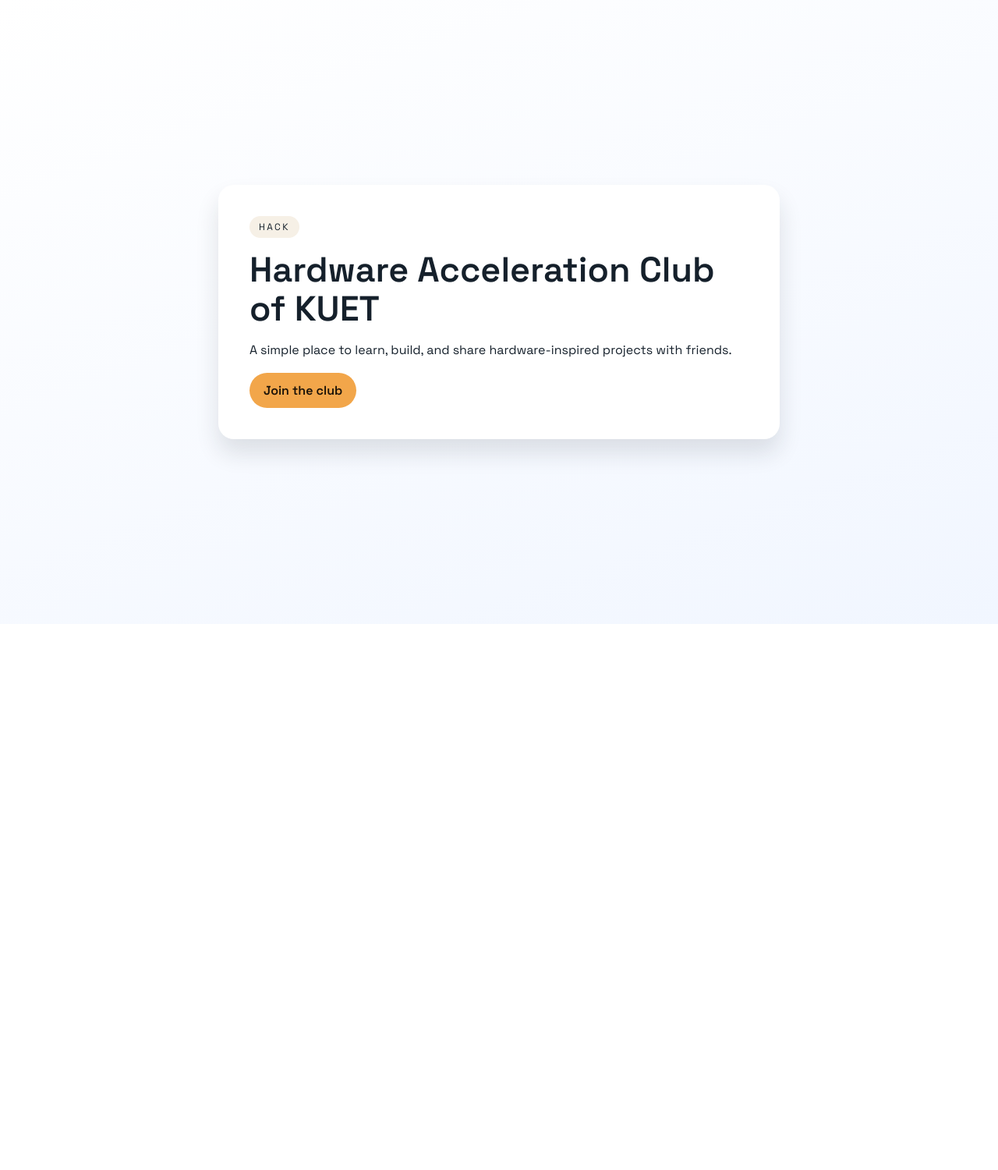
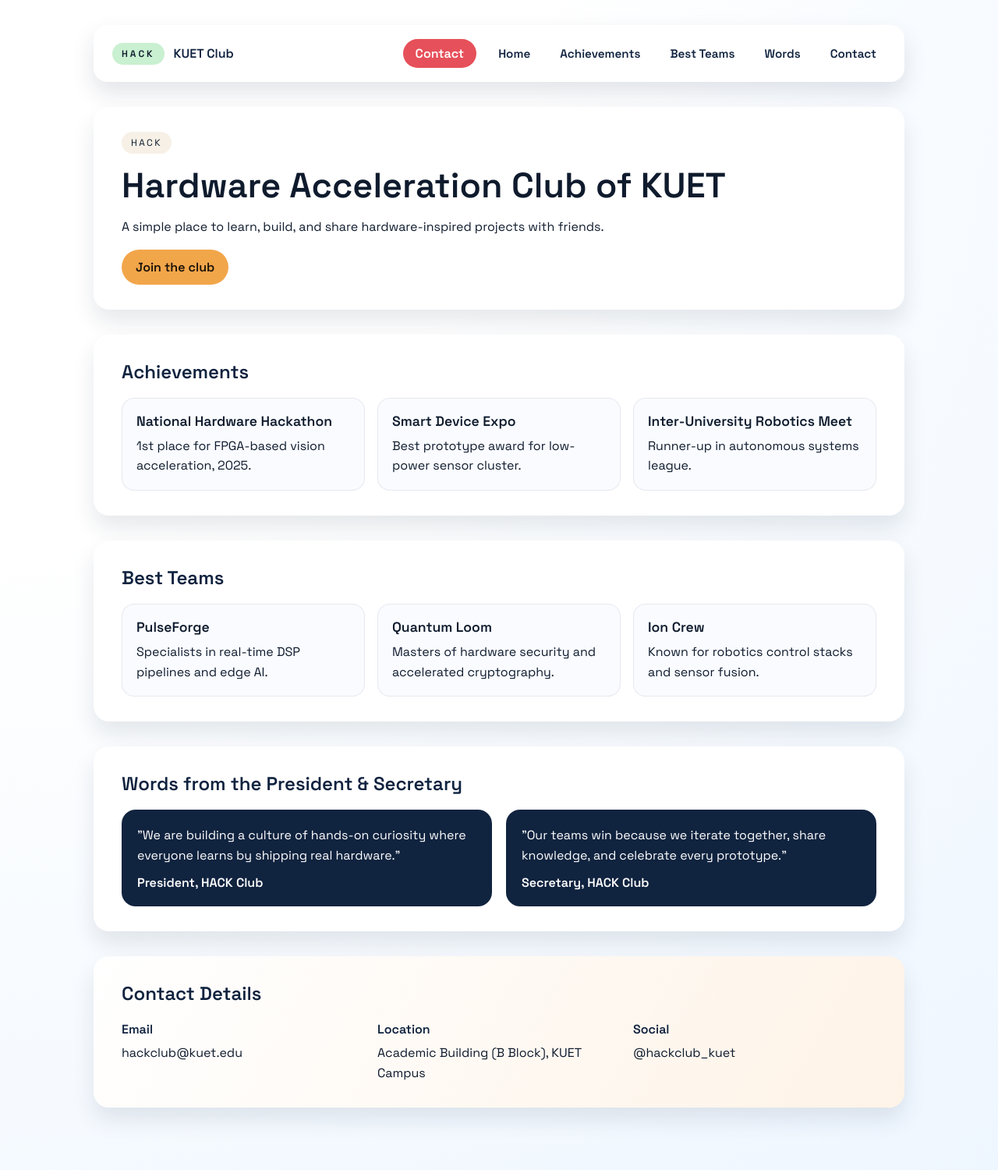
Before and after one commit to mehedii-13/HACK_Portfolio, a PHP site: page /hack.html in a window 1280 px wide. Shown: the whole page at 78% size. Before the commit the page ends 800 px from the top, so only its background shows below. Run offline with PHP 8.4, Linux system fonts and the light colour scheme.

Commit message:
Navigation bar added

```diff
--- a/hack.html
+++ b/hack.html
@@ -13,14 +13,102 @@
 		<link rel="stylesheet" href="style.css" />
 	</head>
 	<body>
-		<main class="hero">
+		<header class="site-header">
+			<div class="brand">
+				<span class="brand__mark">HACK</span>
+				<span class="brand__name">KUET Club</span>
+			</div>
+			<nav class="nav" aria-label="Primary">
+				<a class="nav__cta" href="#contact">Contact</a>
+				<ul class="nav__list">
+					<li><a class="nav__link" href="#home">Home</a></li>
+					<li><a class="nav__link" href="#achievements">Achievements</a></li>
+					<li><a class="nav__link" href="#teams">Best Teams</a></li>
+					<li><a class="nav__link" href="#words">Words</a></li>
+					<li><a class="nav__link" href="#contact">Contact</a></li>
+				</ul>
+			</nav>
+		</header>
+		<main class="page">
+			<section id="home" class="hero section">
 				<span class="hero__tag">HACK</span>
 				<h1>Hardware Acceleration Club of KUET</h1>
 				<p>
 					A simple place to learn, build, and share hardware-inspired projects
 					with friends.
 				</p>
-			<a class="btn" href="#">Join the club</a>
+				<a class="btn" href="#contact">Join the club</a>
+			</section>
+			<section id="achievements" class="section">
+				<h2 class="section__title">Achievements</h2>
+				<div class="card-grid">
+					<article class="card">
+						<h3>National Hardware Hackathon</h3>
+						<p>1st place for FPGA-based vision acceleration, 2025.</p>
+					</article>
+					<article class="card">
+						<h3>Smart Device Expo</h3>
+						<p>Best prototype award for low-power sensor cluster.</p>
+					</article>
+					<article class="card">
+						<h3>Inter-University Robotics Meet</h3>
+						<p>Runner-up in autonomous systems league.</p>
+					</article>
+				</div>
+			</section>
+			<section id="teams" class="section">
+				<h2 class="section__title">Best Teams</h2>
+				<div class="card-grid">
+					<article class="card">
+						<h3>PulseForge</h3>
+						<p>Specialists in real-time DSP pipelines and edge AI.</p>
+					</article>
+					<article class="card">
+						<h3>Quantum Loom</h3>
+						<p>Masters of hardware security and accelerated cryptography.</p>
+					</article>
+					<article class="card">
+						<h3>Ion Crew</h3>
+						<p>Known for robotics control stacks and sensor fusion.</p>
+					</article>
+				</div>
+			</section>
+			<section id="words" class="section">
+				<h2 class="section__title">Words from the President &amp; Secretary</h2>
+				<div class="quote-grid">
+					<blockquote class="quote">
+						<p>
+							"We are building a culture of hands-on curiosity where everyone
+							learns by shipping real hardware."
+						</p>
+						<cite>President, HACK Club</cite>
+					</blockquote>
+					<blockquote class="quote">
+						<p>
+							"Our teams win because we iterate together, share knowledge, and
+							celebrate every prototype."
+						</p>
+						<cite>Secretary, HACK Club</cite>
+					</blockquote>
+				</div>
+			</section>
+			<section id="contact" class="section contact">
+				<h2 class="section__title">Contact Details</h2>
+				<div class="contact__details">
+					<div>
+						<p class="contact__label">Email</p>
+						<p>hackclub@kuet.edu</p>
+					</div>
+					<div>
+						<p class="contact__label">Location</p>
+						<p>Academic Building (B Block), KUET Campus</p>
+					</div>
+					<div>
+						<p class="contact__label">Social</p>
+						<p>@hackclub_kuet</p>
+					</div>
+				</div>
+			</section>
 		</main>
 	</body>
 </html>
--- a/style.css
+++ b/style.css
@@ -6,25 +6,108 @@
 
 :root {
 	color-scheme: only light;
-	--ink: #15202b;
-	--sky: #f1f6ff;
+	--ink: #0f1b2d;
+	--sky: #eef6ff;
 	--accent: #f2a64a;
+	--berry: #e6505a;
+	--mint: #c9f0d0;
+	--navy: #10233f;
 }
 
 body {
 	min-height: 100vh;
 	font-family: "Space Grotesk", sans-serif;
 	color: var(--ink);
-	background: linear-gradient(160deg, #ffffff 0%, var(--sky) 100%);
+	background:
+		radial-gradient(circle at top left, #ffffff 0%, #ffffff 35%, var(--sky) 100%),
+		linear-gradient(130deg, rgba(230, 80, 90, 0.08), rgba(16, 35, 63, 0.08));
+	padding: 32px 20px 80px;
+}
+
+.site-header {
+	max-width: 1040px;
+	margin: 0 auto 32px;
+	background: #ffffff;
+	padding: 18px 24px;
+	border-radius: 18px;
+	box-shadow: 0 14px 30px rgba(16, 35, 63, 0.12);
 	display: flex;
 	align-items: center;
-	justify-content: center;
-	padding: 32px 20px;
+	justify-content: space-between;
+	gap: 20px;
+	flex-wrap: wrap;
+}
+
+.brand {
+	display: flex;
+	align-items: center;
+	gap: 12px;
+	font-weight: 600;
+}
+
+.brand__mark {
+	font-size: 0.75rem;
+	letter-spacing: 0.25em;
+	text-transform: uppercase;
+	padding: 6px 12px;
+	border-radius: 999px;
+	background: var(--mint);
+}
+
+.brand__name {
+	font-size: 1rem;
+	color: var(--navy);
+}
+
+.nav {
+	display: flex;
+	align-items: center;
+	gap: 16px;
+	flex-wrap: wrap;
+	justify-content: flex-end;
+}
+
+.nav__list {
+	list-style: none;
+	display: flex;
+	flex-wrap: wrap;
+	gap: 14px;
+}
+
+.nav__link {
+	text-decoration: none;
+	color: var(--navy);
+	font-weight: 600;
+	font-size: 0.95rem;
+	padding: 8px 12px;
+	border-radius: 999px;
+	transition: background 0.2s ease, color 0.2s ease;
+}
+
+.nav__link:hover,
+.nav__link:focus {
+	background: rgba(16, 35, 63, 0.08);
+	color: var(--navy);
+}
+
+.nav__cta {
+	text-decoration: none;
+	background: var(--berry);
+	color: #ffffff;
+	padding: 8px 16px;
+	border-radius: 999px;
+	font-weight: 600;
+}
+
+.page {
+	max-width: 1040px;
+	margin: 0 auto;
+	display: flex;
+	flex-direction: column;
+	gap: 32px;
 }
 
 .hero {
-	max-width: 720px;
-	width: 100%;
 	padding: 40px;
 	background: #ffffff;
 	border-radius: 20px;
@@ -67,3 +150,88 @@ p {
 .btn:hover {
 	opacity: 0.9;
 }
+
+.section {
+	background: #ffffff;
+	border-radius: 20px;
+	padding: 32px 36px;
+	box-shadow: 0 16px 28px rgba(16, 35, 63, 0.1);
+}
+
+.section__title {
+	font-size: 1.5rem;
+	margin-bottom: 18px;
+	color: var(--navy);
+}
+
+.card-grid {
+	display: grid;
+	grid-template-columns: repeat(auto-fit, minmax(220px, 1fr));
+	gap: 16px;
+}
+
+.card {
+	background: #f9fbff;
+	border-radius: 16px;
+	padding: 18px;
+	border: 1px solid rgba(16, 35, 63, 0.08);
+}
+
+.card h3 {
+	margin-bottom: 8px;
+	font-size: 1.1rem;
+}
+
+.quote-grid {
+	display: grid;
+	grid-template-columns: repeat(auto-fit, minmax(240px, 1fr));
+	gap: 18px;
+}
+
+.quote {
+	background: var(--navy);
+	color: #ffffff;
+	padding: 20px;
+	border-radius: 18px;
+}
+
+.quote p {
+	margin-bottom: 12px;
+}
+
+.quote cite {
+	font-style: normal;
+	font-weight: 600;
+}
+
+.contact {
+	background: linear-gradient(120deg, #ffffff 0%, #fef3e7 100%);
+}
+
+.contact__details {
+	display: grid;
+	grid-template-columns: repeat(auto-fit, minmax(200px, 1fr));
+	gap: 16px;
+}
+
+.contact__label {
+	font-weight: 600;
+	color: var(--navy);
+	margin-bottom: 4px;
+}
+
+@media (max-width: 720px) {
+	.site-header {
+		padding: 16px;
+	}
+
+	.nav {
+		width: 100%;
+		justify-content: flex-start;
+	}
+
+	.hero,
+	.section {
+		padding: 28px;
+	}
+}
```
Lines whose indentation alone changed are shown as unchanged.
